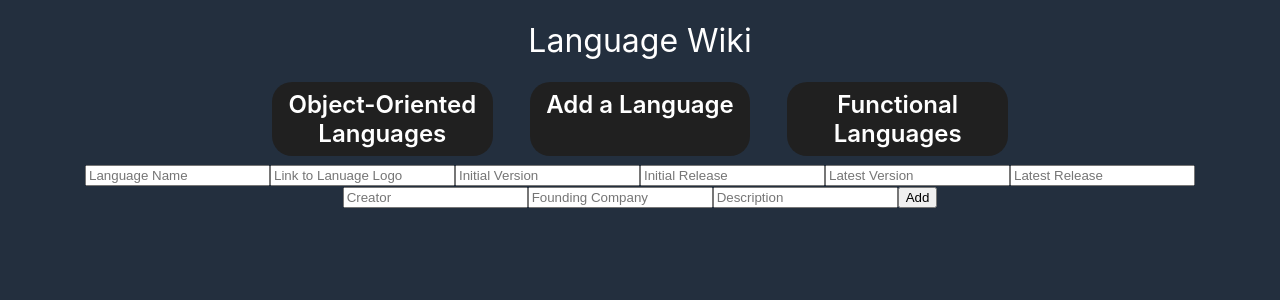
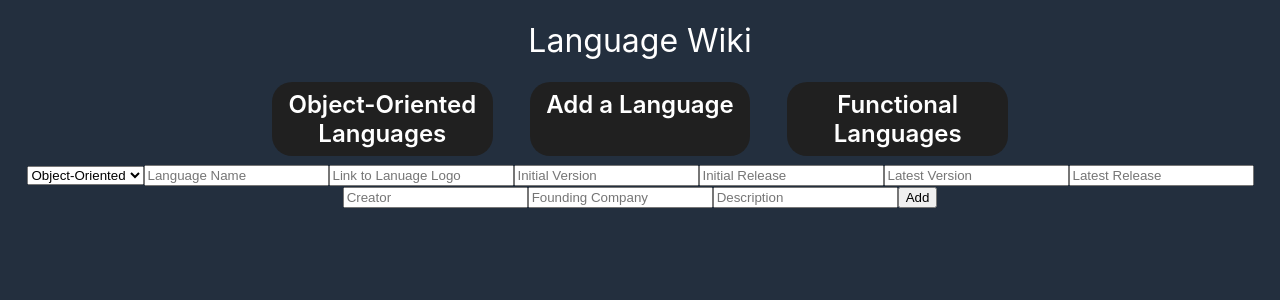
Before and after one commit to TheYearIsTwentyGX/phase-2-project, a React (Create React App) app: page /AddLanguage in a window 1280 px wide. Shown: the top 300 px of the page. Built offline with nearby package versions, Linux system fonts and the light colour scheme.

Commit message:
Build NewLang object

```diff
--- a/src/Components/NewLangForm.js
+++ b/src/Components/NewLangForm.js
@@ -3,32 +3,38 @@ import react from 'react';
 function NewLangForm({ addLang }) {
     function handleSubmit(e) {
         e.preventDefault();
-        const output = Array.from(() => {const { name,
-            image,
-            initialVersion,
-            founded,
-            latestRelease,
-            latestReleaseDate,
-            creator,
-            company,
-            description } = e.target.elements });
-        console.log(output);
-        addLang();
-        e.target.reset();
+        const output = e.target.elements;
+        const newLang = {};
+        let languageType = '';
+        for (let ele of output) {
+            if (ele.name == 'languageType') {
+                languageType = ele.value;
+            }
+            else if (ele.name != 'submit') {
+                newLang[ele.name] = ele.value;
+            }
+        }
+        console.log(languageType);
+        //addLang();
+        //e.target.reset();
     }
 
     return (
-        <form>
-            <input type="text" placeholder="Language Name" />
-            <input type="text" placeholder="Link to Lanuage Logo" />
-            <input type="text" placeholder="Initial Version" />
-            <input type="text" placeholder="Initial Release" />
-            <input type="text" placeholder="Latest Version" />
-            <input type="text" placeholder="Latest Release" />
-            <input type="text" placeholder="Creator" />
-            <input type="text" placeholder="Founding Company" />
-            <input type="text" placeholder="Description" />
-            <button type="submit">Add</button>
+        <form onSubmit={handleSubmit}>
+            <select name="languageType">
+                <option value="OOP">Object-Oriented</option>
+                <option value="Functional">Functional</option>
+            </select>
+            <input name='name' type="text" placeholder="Language Name" />
+            <input name='image' type="text" placeholder="Link to Lanuage Logo" />
+            <input name='initialVersion' type="text" placeholder="Initial Version" />
+            <input name='founded' type="text" placeholder="Initial Release" />
+            <input name='latestRelease' type="text" placeholder="Latest Version" />
+            <input name='latestReleaseDate' type="text" placeholder="Latest Release" />
+            <input name='creator' type="text" placeholder="Creator" />
+            <input name='company' type="text" placeholder="Founding Company" />
+            <input name='description' type="text" placeholder="Description" />
+            <button name='submit' type="submit">Add</button>
         </form>
     );
 }
```
